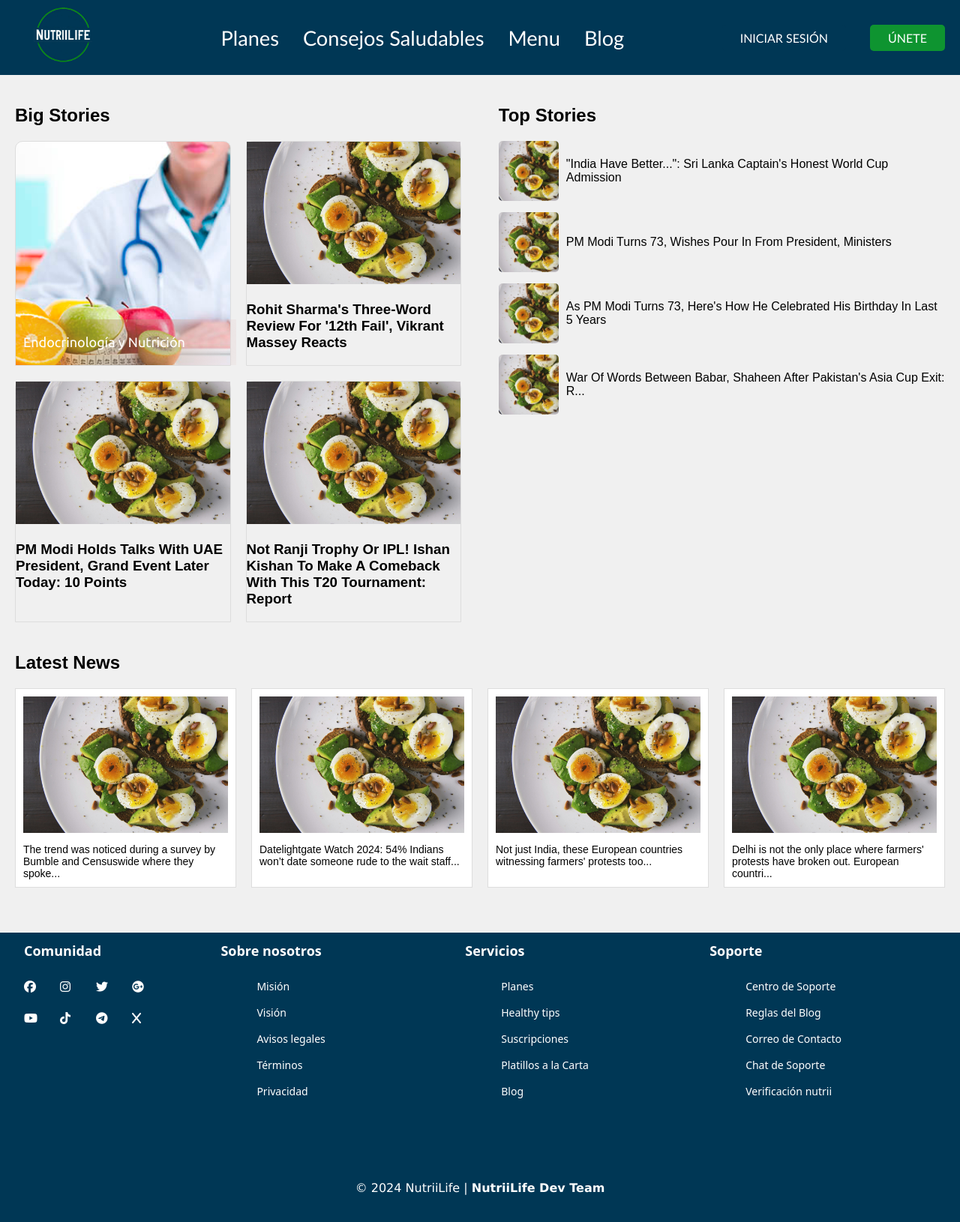
After one commit to Pxnque/Nutriilife, a PHP site: page /healthy.html in a window 1280 px wide. The commit adds this page. Shown: the whole page at 75% size. Run offline with PHP 8.4, Linux system fonts and the light colour scheme.

Commit message:
tarjeta base creada para consejos saludables en la seccion big

```diff
--- /dev/null
+++ b/healthy.css
@@ -0,0 +1,340 @@
+body {
+    font-family: Arial, sans-serif;
+    margin: 0;
+    padding: 0;
+    background-color: #f0f0f0
+}
+.navbar{
+    background-color: #003755;
+    display: flex;
+    width: 95vw;
+    height: 10vh;
+
+    align-items: center;
+    justify-content: space-between;
+
+    padding: 10px 12px;
+
+    li{
+        list-style: none;
+        text-align: justify;
+        font-size: 1.7rem;
+        font-family: 'Trebuchet MS', 'Lucida Sans Unicode', 'Lucida Grande', 'Lucida Sans', Arial, sans-serif;
+        color: rgb(255, 255, 255);
+        justify-content: space-between;
+        text-decoration: none;
+    }
+    a{
+        color: white;
+        text-decoration: none;
+    }
+    a:hover{
+        color: #049800;
+    }
+
+
+}
+header{
+    position: relative;
+    padding: 0 2rem;
+    /*position: sticky;
+    top: 0;
+    z-index: 999;*/
+}
+.navbar .logo{
+   position: relative;
+
+
+}
+.navbar .links{
+    display: flex;
+    gap: 2rem
+}
+ #inicioS{
+    background-color: #003755;
+ }
+
+ #inicioS.hover{
+    color: white;
+    transform: scale(2,2);
+ }
+ #inicioU{
+    color: white;
+ }
+ #inicioU.hover{
+    color: white;
+    transform: scale(2,2);
+ }
+.action_btn{
+
+        float: right;
+        color: #fff;
+        border: none;
+        padding: 0.5rem 1.5rem;
+        outline: none;
+        border-radius: 5px;
+        font-size: 1rem;
+
+        cursor: pointer;
+        background: rgb(14, 148, 48);
+        font-family: 'Trebuchet MS', 'Lucida Sans Unicode', 'Lucida Grande', 'Lucida Sans', Arial, sans-serif;
+
+}
+
+.botones{
+    float: right;
+    display: flex;
+    justify-content: space-between;
+    align-items: center;
+    gap: 2rem;
+}
+
+.container {
+    display: flex;
+    justify-content: space-between;
+    align-items: center;
+    padding: 10px 20px;
+    background-color: #f8f8f8;
+}
+
+.logo {
+    font-size: 24px;
+    color: red;
+}
+
+input[type="text"] {
+    width: 300px;
+    padding: 5px;
+    font-size: 16px;
+}
+
+.user-profile {
+    display: flex;
+    align-items: center;
+}
+
+.user-profile .live {
+    color: red;
+    margin-right: 10px;
+}
+
+.user-profile img {
+    width: 30px;
+    height: 30px;
+    border-radius: 50%;
+}
+
+main {
+    padding: 20px;
+}
+
+section {
+    margin-bottom: 40px;
+}
+
+.stories-container {
+    display: flex;
+    justify-content: space-between;
+}
+
+.big-stories, .top-stories {
+    width: 48%;
+}
+
+.big-stories h2,
+.top-stories h2,
+.latest-news h2 {
+    font-size: 24px;
+    margin-bottom: 20px;
+}
+
+.stories-grid {
+    display: grid;
+    grid-template-columns: repeat(2, 1fr);
+    gap: 20px;
+}
+
+.story {
+    position: relative;
+    border: 1px solid #ddd;
+    border-top-left-radius: 10px;
+    border-top-right-radius: 10px;
+    background:var(--i);
+    background-position: center;
+    background-size: cover;
+
+}
+
+.story:hover{
+    cursor: pointer;
+}
+.story img {
+    width: 100%;
+    height: auto;
+}/*eliminar esto*/
+@font-face {
+    font-family: 'Ubuntu';
+    font-style: normal;
+    font-weight: 400;
+    src: local('Ubuntu'), url(http://example.com/fonts/ubuntu.woff) format('woff');
+}
+
+.story .story-title h3 {
+    position: absolute;
+    font-family: Ubuntu;
+    padding-top: 20px;
+    padding-bottom: 20px;
+    padding-left: 10px;
+    padding-right: 10px;
+    text-align: justify;
+    bottom: -18px;
+    text-decoration: solid;
+    text-decoration-color: black;
+    width:96%;
+    width: 1fr;
+    border-bottom: 20px;
+    font-size: 18px;
+    font-weight: 300;
+    color: #fff;
+    background-color: transparent;
+    backdrop-filter: blur(50px);
+}
+.story .story-title:hover{
+    cursor: pointer;
+}
+
+.top-stories ul {
+    list-style: none;
+    padding: 0;
+}
+
+.top-stories li {
+    display: flex;
+    align-items: center;
+    margin-bottom: 15px;
+    font-size: 16px;
+}
+
+.top-stories li img {
+    width: 80px;
+    height: 80px;
+    object-fit: cover;
+    margin-right: 10px;
+    border-radius: 5px;
+}
+
+.news-grid {
+    display: grid;
+    grid-template-columns: repeat(4, 1fr);
+    gap: 20px;
+}
+
+.news-item {
+    border: 1px solid #ddd;
+    padding: 10px;
+    background-color: #fff;
+}
+
+.news-item img {
+    width: 100%;
+    height: auto;
+}
+
+.news-item p {
+    font-size: 14px;
+    margin: 10px 0 0;
+}
+
+
+
+.footer-contenido{
+    display: grid;
+    grid-template-columns: 1fr 4fr;
+    grid-column-gap: 24px;
+    width: 95vw;
+    padding-top: 12px;
+    justify-content: space-between;
+    margin: 0 auto;
+    background-color: #003755;
+
+}
+.footer-comunidad{
+    display: block;
+}
+.footer-icongroup{
+    display: grid;
+    grid-template-columns: repeat(4,24px);
+    grid-gap: 24px;
+    margin-top: 28px;
+}
+.footer-icongroup a{
+    text-decoration: none;
+    color: white;
+}
+.titulos-footer{
+    color: white;
+    text-align: left;
+    font-family: system-ui, -apple-system, BlinkMacSystemFont, 'Segoe UI', Roboto, Oxygen, Ubuntu, Cantarell, 'Open Sans', 'Helvetica Neue', sans-serif;
+    font-weight: 600;
+    font-size: 18px;
+    line-height: 24px;
+    margin: 0;
+}
+footer{
+    background-color: #003755;
+}
+.footer-navlist{
+    display: grid;
+    grid-template-columns: repeat(3, 1fr);
+    column-gap: 24px;
+}
+.footer-navlist-item-list{
+    list-style: none;
+    margin-top: 18px;
+    ul{
+       display: block;
+       margin-block-start: 0cm;
+       margin-block-end: 1cm;
+       padding-inline-start: 40px;
+    }
+}
+.footer-navlist-item li a{
+
+        display: grid;
+        grid-template-columns: repeat(1,1fr);
+        color: white;
+        text-decoration: none;
+        font-family: system-ui, -apple-system, BlinkMacSystemFont, 'Segoe UI', Roboto, Oxygen, Ubuntu, Cantarell, 'Open Sans', 'Helvetica Neue', sans-serif;
+        font-size: 14px;
+        padding: 8px;
+        width: max-content;
+        a {
+            color: #fff;
+            text-decoration: none;
+            font-weight: bold;
+
+        }
+
+        a:hover {
+            text-decoration: underline;
+        }
+
+
+}
+.footer-copy{
+        margin: 50px auto 0;
+        padding: 20px;
+        text-align: center;
+
+        font-family: Verdana, Geneva, Tahoma, sans-serif;
+        color: white;
+        a {
+            color: #fff;
+            text-decoration: none;
+            font-weight: bold;
+        }
+
+        a:hover {
+            text-decoration: underline;
+        }
+}
--- /dev/null
+++ b/healthy.html
@@ -0,0 +1,157 @@
+<!DOCTYPE html>
+<html lang="en">
+<head>
+    <meta charset="UTF-8">
+    <meta name="viewport" content="width=device-width, initial-scale=1.0">
+    <title>Consejos saludables</title>
+    <link rel="stylesheet" href="https://cdnjs.cloudflare.com/ajax/libs/font-awesome/6.5.1/css/all.min.css"
+    integrity="sha512-DTOQO9RWCH3ppGqcWaEA1BIZOC6xxalwEsw9c2QQeAIftl+Vegovlnee1c9QX4TctnWMn13TZye+giMm8e2LwA=="
+    crossorigin="anonymous" referrerpolicy="no-referrer" />
+    <link rel="stylesheet" href="healthy.css">
+    <link rel="stylesheet" type="text/css" href="http://fonts.googleapis.com/css?family=Ubuntu:regular,bold&subset=Latin">
+</head>
+<body>
+    <header style="background-color: #003755;">
+        <div class="navbar">
+            <div class="logo">
+                <a href="LandingPage.html"><img src="logo.png" height="80px" width="80px"/></a>
+            </div>
+            <ul class="links">
+                <li><a href="Planes.html">Planes</a></li>
+                <li><a href="HT">Consejos Saludables </a></li>
+                <li><a href="menu.html">Menu</a></li>
+                <li><a href="Blog.html">Blog</a></li>
+            </ul>
+            <div class="botones">
+                <a href="Login.html" class="action_btn" id="inicioS">INICIAR SESIÓN</a>
+                <a href="Registro.html" class="action_btn" id="inicioU">ÚNETE</a>
+                <a href="Cuenta.html" class="action_btn" id="detallesCuenta" style="display: none;">DETALLES DE CUENTA</a>
+                <button class="action_btn" id="salir" style="background-color: red; display: none;" onclick="logout()">SALIR</button>
+            </div>
+        </div>
+    </header>
+    <main>
+        <section class="stories-container">
+            <div class="big-stories">
+                <h2>Big Stories</h2>
+                <div class="stories-grid">
+
+                    <div class="story" style="--i:url(img/bn1.jpg)" data-url="https://www.elsevier.es/es-revista-endocrinologia-nutricion-12-articulo-alimentacion-saludable-basada-evidencia-13088200">
+                        <div class="story-title">
+                            <h3>Endocrinología y Nutrición</h3>
+                    </div>
+
+                    </div>
+                    <div class="story">
+                        <img src="img/pr10.jpg" alt="Story Image">
+                        <h3>Rohit Sharma's Three-Word Review For '12th Fail', Vikrant Massey Reacts</h3>
+                    </div>
+                    <div class="story">
+                        <img src="img/pr10.jpg" alt="Story Image">
+                        <h3>PM Modi Holds Talks With UAE President, Grand Event Later Today: 10 Points</h3>
+                    </div>
+                    <div class="story">
+                        <img src="img/pr10.jpg" alt="Story Image">
+                        <h3>Not Ranji Trophy Or IPL! Ishan Kishan To Make A Comeback With This T20 Tournament: Report</h3>
+                    </div>
+                </div>
+            </div>
+            <div class="top-stories">
+                <h2>Top Stories</h2>
+                <ul>
+                    <li>
+                        <img src="img/pr10.jpg" alt="Top Story Image">
+                        "India Have Better...": Sri Lanka Captain's Honest World Cup Admission
+                    </li>
+                    <li>
+                        <img src="img/pr10.jpg" alt="Top Story Image">
+                        PM Modi Turns 73, Wishes Pour In From President, Ministers
+                    </li>
+                    <li>
+                        <img src="img/pr10.jpg" alt="Top Story Image">
+                        As PM Modi Turns 73, Here's How He Celebrated His Birthday In Last 5 Years
+                    </li>
+                    <li>
+                        <img src="img/pr10.jpg" alt="Top Story Image">
+                        War Of Words Between Babar, Shaheen After Pakistan's Asia Cup Exit: R...
+                    </li>
+                </ul>
+            </div>
+        </section>
+        <section class="latest-news">
+            <h2>Latest News</h2>
+            <div class="news-grid">
+                <div class="news-item">
+                    <img src="img/pr10.jpg" alt="Latest News Image">
+                    <p>The trend was noticed during a survey by Bumble and Censuswide where they spoke...</p>
+                </div>
+                <div class="news-item">
+                    <img src="img/pr10.jpg" alt="Latest News Image">
+                    <p>Datelightgate Watch 2024: 54% Indians won’t date someone rude to the wait staff...</p>
+                </div>
+                <div class="news-item">
+                    <img src="img/pr10.jpg" alt="Latest News Image">
+                    <p>Not just India, these European countries witnessing farmers' protests too...</p>
+                </div>
+                <div class="news-item">
+                    <img src="img/pr10.jpg" alt="Latest News Image">
+                    <p>Delhi is not the only place where farmers' protests have broken out. European countri...</p>
+                </div>
+            </div>
+        </section>
+    </main>
+    <footer>
+        <div class="footer-contenido">
+            <div class="footer-comunidad">
+                <h3 class="titulos-footer">Comunidad</h3>
+                <div class="footer-icongroup">
+                    <a href="#facebook"><i class="fa-brands fa-facebook"></i></a>
+                    <a href="#instagram"><i class="fa-brands fa-instagram"></i></a>
+                    <a href="#twitter"><i class="fa-brands fa-twitter"></i></a>
+                    <a href="#G+"><i class="fa-brands fa-google-plus"></i></a>
+                    <a href="#Youtube"><i class="fa-brands fa-youtube"></i></a>
+                    <a href="#tiktok"><i class="fa-brands fa-tiktok"></i></a>
+                    <a href="#telgram"><i class="fa-brands fa-telegram"></i></a>
+                    <a href="#x"><i class="fa-brands fa-x"></i></a>
+                </div>
+            </div>
+            <div class="footer-navlist">
+                <h3 class="titulos-footer">Sobre nosotros</h3>
+                <h3 class="titulos-footer">Servicios</h3>
+                <h3 class="titulos-footer">Soporte</h3>
+                <ul class="footer-navlist-item-list">
+                    <div class="footer-navlist-item">
+                        <li><a href="#mision">Misión</a></li>
+                        <li><a href="#vision">Visión</a></li>
+                        <li><a href="#avisos">Avisos legales</a></li>
+                        <li><a href="#terminos">Términos</a></li>
+                        <li><a href="#privacidad">Privacidad</a></li>
+                    </div>
+                </ul>
+                <ul class="footer-navlist-item-list">
+                    <div class="footer-navlist-item">
+                        <li><a href="#planes">Planes</a></li>
+                        <li><a href="#consejos">Healthy tips</a></li>
+                        <li><a href="#suscripciones">Suscripciones</a></li>
+                        <li><a href="#carta">Platillos a la Carta</a></li>
+                        <li><a href="#blog">Blog</a></li>
+                    </div>
+                </ul>
+                <ul class="footer-navlist-item-list">
+                    <div class="footer-navlist-item">
+                        <li><a href="#soporte">Centro de Soporte</a></li>
+                        <li><a href="#reglas">Reglas del Blog</a></li>
+                        <li><a href="#contacto">Correo de Contacto</a></li>
+                        <li><a href="#chat">Chat de Soporte</a></li>
+                        <li><a href="#verificacion">Verificación nutrii </a></li>
+                    </div>
+                </ul>
+            </div>
+        </div>
+        <div class="footer-copy">
+            <p>&copy; 2024 NutriiLife |  <a target="_blank" href="#link">NutriiLife Dev Team</a></p>
+        </div>
+    </footer>
+    <script src="healthy.js"></script>
+</body>
+</html>
--- a/menu.html
+++ b/menu.html
@@ -162,6 +162,7 @@
 
         <div class="titulos-planes" id="starter">
             <h3 id="starter">Plan Starter</h3>
+            <hr>
         </div>
         <div class="platillos-container">
 
```
Also changed, not shown: healthy.js (added, +12 -0 lines), nutriilife.css (+8 -1 lines), img/bn1.jpg (added).
